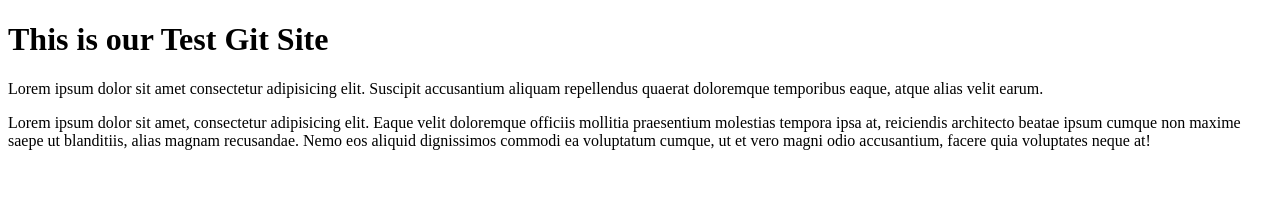
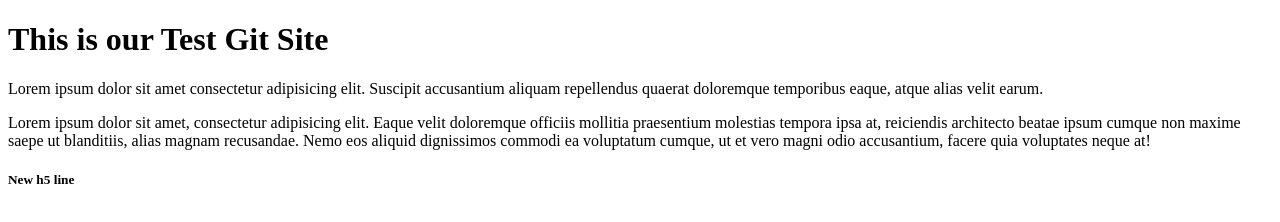
Before and after one commit to BradPinal/teamgittest, a plain HTML site: page index.html in a window 1280 px wide. Drawn offline with Linux system fonts and the light colour scheme.

Commit message:
added h5 tag

```diff
--- a/index.html
+++ b/index.html
@@ -16,6 +16,7 @@
         molestias tempora ipsa at, reiciendis architecto beatae ipsum cumque non maxime saepe ut blanditiis, alias
         magnam recusandae. Nemo eos aliquid dignissimos commodi ea voluptatum cumque, ut et vero magni odio
         accusantium, facere quia voluptates neque at!</p>
+    <h5>New h5 line</h5>
 </body>
 
 </html>
```
